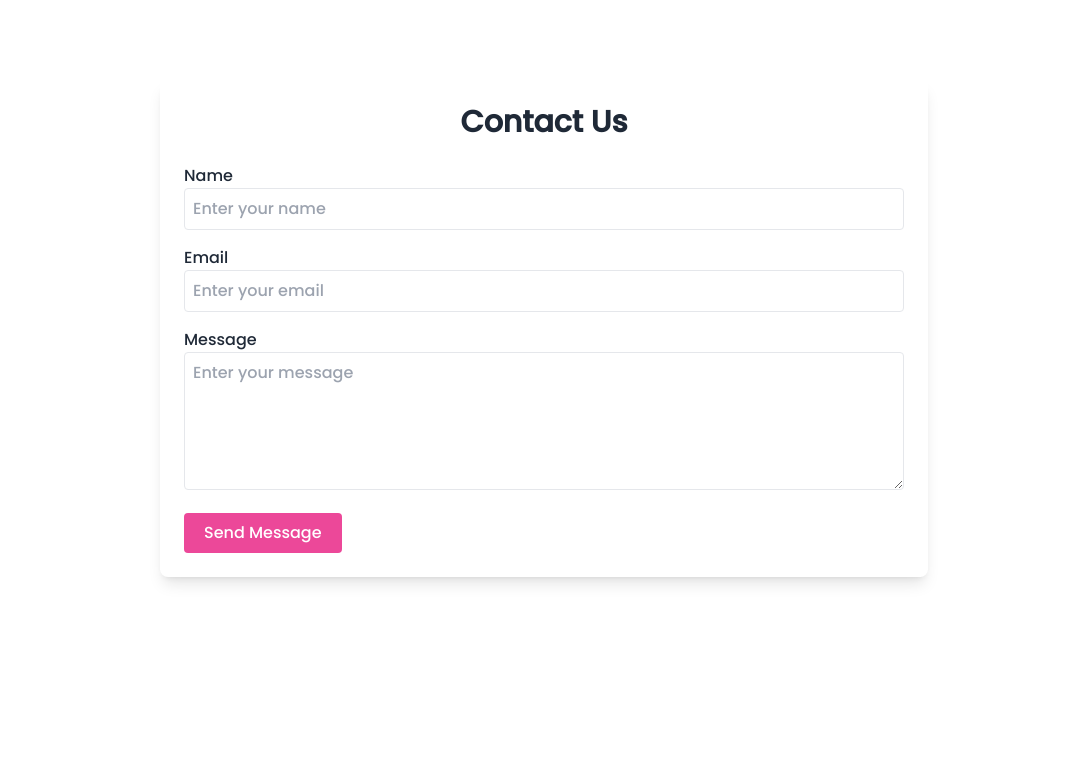
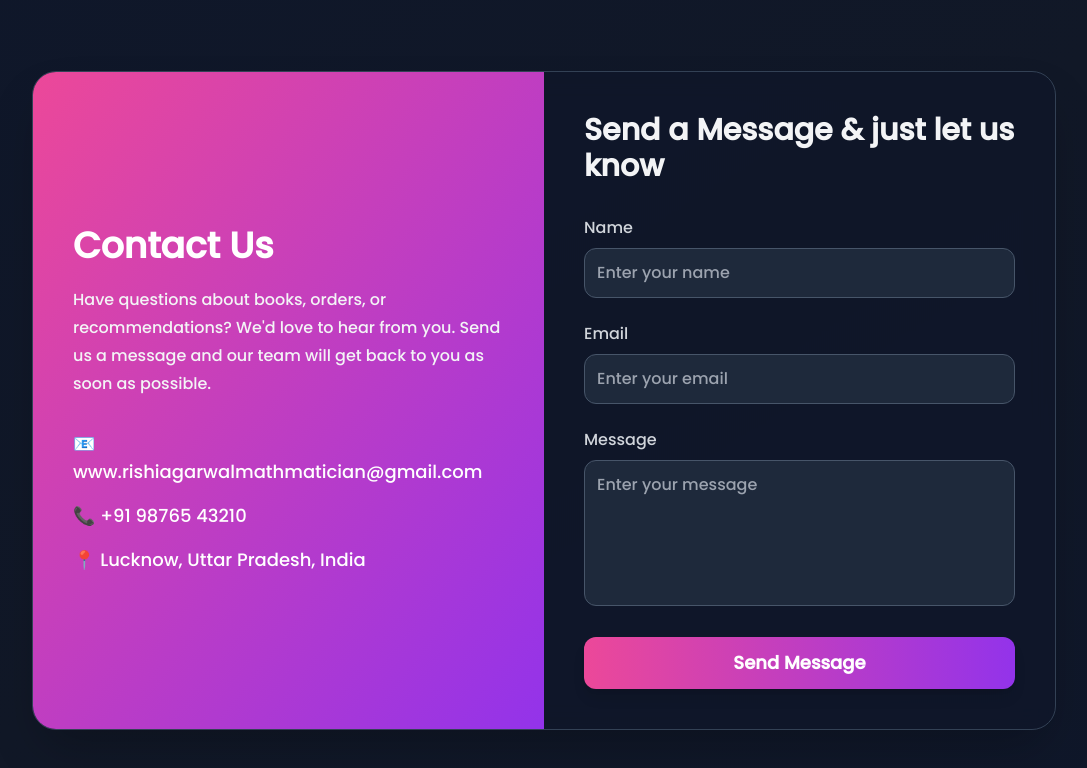
Before and after one commit to rishiagarwal2004/BookStore, a React (Vite) app in the folder Frontend/: page /contact in a window 1280 px wide. Shown: the top 768 px of the page, without its empty margins (96-1183 px from the left). Built offline with nearby package versions, Linux system fonts and the light colour scheme.

Commit message:
Updating tha contact section

```diff
--- a/Frontend/src/components/Contact.jsx
+++ b/Frontend/src/components/Contact.jsx
@@ -29,71 +29,109 @@ function Contact() {
   };
 
   return (
-    <div className="max-w-screen-md mx-auto mt-20 p-6 shadow-lg rounded-lg">
-      <h1 className="text-3xl font-bold text-center mb-6">
+    <div className="min-h-screen flex items-center justify-center px-4 py-16 bg-gradient-to-br from-slate-900 via-[#111827] to-slate-900">
+      <div className="w-full max-w-5xl bg-slate-900/80 backdrop-blur-md border border-slate-700 shadow-2xl rounded-3xl overflow-hidden grid md:grid-cols-2">
+
+        {/* Left Section */}
+        <div className="bg-gradient-to-br from-pink-500 to-purple-600 text-white p-10 flex flex-col justify-center">
+          <h1 className="text-4xl font-bold mb-5">
             Contact Us
           </h1>
 
-      <form onSubmit={handleSubmit(onSubmit)}>
+          <p className="text-gray-100 leading-7 mb-8">
+            Have questions about books, orders, or recommendations?
+            We'd love to hear from you. Send us a message and our
+            team will get back to you as soon as possible.
+          </p>
 
-        <div className="mb-4">
-          <label>Name</label>
+          <div className="space-y-4 text-lg">
+            <p>📧www.rishiagarwalmathmatician@gmail.com</p>
+            <p>📞 +91 98765 43210</p>
+            <p>📍 Lucknow, Uttar Pradesh, India</p>
+          </div>
+        </div>
+
+        {/* Form Section */}
+        <div className="p-8 md:p-10">
+          <h2 className="text-3xl font-bold text-gray-100 mb-8">
+            Send a Message & just let us know
+          </h2>
+
+          <form
+            onSubmit={handleSubmit(onSubmit)}
+            className="space-y-6"
+          >
+            {/* Name */}
+            <div>
+              <label className="block mb-2 text-gray-300 font-medium">
+                Name
+              </label>
 
               <input
                 type="text"
                 placeholder="Enter your name"
-            className="w-full border p-2 rounded"
+                className="w-full bg-slate-800 border border-slate-600 text-white placeholder:text-gray-400 p-3 rounded-xl focus:outline-none focus:ring-2 focus:ring-pink-500 focus:border-pink-500 transition"
                 {...register("name", { required: true })}
               />
 
               {errors.name && (
-            <span className="text-red-500">
+                <span className="text-red-400 text-sm">
                   Name is required
                 </span>
               )}
             </div>
 
-        <div className="mb-4">
-          <label>Email</label>
+            {/* Email */}
+            <div>
+              <label className="block mb-2 text-gray-300 font-medium">
+                Email
+              </label>
 
               <input
                 type="email"
                 placeholder="Enter your email"
-            className="w-full border p-2 rounded"
+                className="w-full bg-slate-800 border border-slate-600 text-white placeholder:text-gray-400 p-3 rounded-xl focus:outline-none focus:ring-2 focus:ring-pink-500 focus:border-pink-500 transition"
                 {...register("email", { required: true })}
               />
 
               {errors.email && (
-            <span className="text-red-500">
+                <span className="text-red-400 text-sm">
                   Email is required
                 </span>
               )}
             </div>
 
-        <div className="mb-4">
-          <label>Message</label>
+            {/* Message */}
+            <div>
+              <label className="block mb-2 text-gray-300 font-medium">
+                Message
+              </label>
 
               <textarea
                 rows="5"
                 placeholder="Enter your message"
-            className="w-full border p-2 rounded"
+                className="w-full bg-slate-800 border border-slate-600 text-white placeholder:text-gray-400 p-3 rounded-xl resize-none focus:outline-none focus:ring-2 focus:ring-pink-500 focus:border-pink-500 transition"
                 {...register("message", { required: true })}
               />
 
               {errors.message && (
-            <span className="text-red-500">
+                <span className="text-red-400 text-sm">
                   Message is required
                 </span>
               )}
             </div>
 
+            {/* Button */}
             <button
-          className="bg-pink-500 hover:bg-pink-700 text-white px-5 py-2 rounded"
+              type="submit"
+              className="w-full bg-gradient-to-r from-pink-500 to-purple-600 hover:from-pink-600 hover:to-purple-700 text-white py-3 rounded-xl font-semibold text-lg transition duration-300 shadow-lg hover:shadow-pink-500/20"
             >
               Send Message
             </button>
+          </form>
+        </div>
 
-      </form>
+      </div>
     </div>
   );
 }
--- a/Frontend/src/components/Footer.jsx
+++ b/Frontend/src/components/Footer.jsx
@@ -2,54 +2,53 @@ import React from "react";
 
 function Footer() {
   return (
-    <div>
-      <hr />
-      <footer className="footer footer-center p-10 text-base-content rounded dark:bg-slate-900 dark:text-white">
-        <nav className="grid grid-flow-col gap-4">
-          <a className="link link-hover">About us</a>
-          <a className="link link-hover">Contact</a>
-          <a className="link link-hover">Jobs</a>
-          <a className="link link-hover">Press kit</a>
+    <div className="mt-12">
+      <hr className="border-slate-700" />
+
+      <footer className="footer footer-center p-10 bg-slate-900 text-white">
+        {/* Links */}
+        <nav className="grid grid-flow-col gap-8 font-medium">
+          <a className="link link-hover hover:text-pink-500 transition duration-300">
+            About us
+          </a>
+          <a className="link link-hover hover:text-pink-500 transition duration-300">
+            Contact
+          </a>
+          <a className="link link-hover hover:text-pink-500 transition duration-300">
+            Jobs
+          </a>
+          <a className="link link-hover hover:text-pink-500 transition duration-300">
+            Press kit
+          </a>
         </nav>
+
+        {/* Social Icons */}
         <nav>
-          <div className="grid grid-flow-col gap-4">
-            <a>
-              <svg
-                xmlns="http://www.w3.org/2000/svg"
-                width="24"
-                height="24"
-                viewBox="0 0 24 24"
-                className="fill-current"
-              >
-                <path d="M24 4.557c-.883.392-1.832.656-2.828.775 1.017-.609 1.798-1.574 2.165-2.724-.951.564-2.005.974-3.127 1.195-.897-.957-2.178-1.555-3.594-1.555-3.179 0-5.515 2.966-4.797 6.045-4.091-.205-7.719-2.165-10.148-5.144-1.29 2.213-.669 5.108 1.523 6.574-.806-.026-1.566-.247-2.229-.616-.054 2.281 1.581 4.415 3.949 4.89-.693.188-1.452.232-2.224.084.626 1.956 2.444 3.379 4.6 3.419-2.07 1.623-4.678 2.348-7.29 2.04 2.179 1.397 4.768 2.212 7.548 2.212 9.142 0 14.307-7.721 13.995-14.646.962-.695 1.797-1.562 2.457-2.549z"></path>
+          <div className="grid grid-flow-col gap-5">
+            <a className="p-3 rounded-full bg-slate-800 hover:bg-pink-500 hover:scale-110 transition-all duration-300 shadow-lg cursor-pointer">
+              <svg xmlns="http://www.w3.org/2000/svg" width="22" height="22" viewBox="0 0 24 24" className="fill-current">
+                <path d="M24 4.557c-.883.392-1.832.656-2.828.775 1.017-.609 1.798-1.574 2.165-2.724-.951.564-2.005.974-3.127 1.195-.897-.957-2.178-1.555-3.594-1.555-3.179 0-5.515 2.966-4.797 6.045-4.091-.205-7.719-2.165-10.148-5.144-1.29 2.213-.669 5.108 1.523 6.574-.806-.026-1.566-.247-2.229-.616-.054 2.281 1.581 4.415 3.949 4.89-.693.188-1.452.232-2.224.084.626 1.956 2.444 3.379 4.6 3.419-2.07 1.623-4.678 2.348-7.29 2.04 2.179 1.397 4.768 2.212 7.548 2.212 9.142 0 14.307-7.721 13.995-14.646.962-.695 1.797-1.562 2.457-2.549z" />
               </svg>
             </a>
-            <a>
-              <svg
-                xmlns="http://www.w3.org/2000/svg"
-                width="24"
-                height="24"
-                viewBox="0 0 24 24"
-                className="fill-current"
-              >
-                <path d="M19.615 3.184c-3.604-.246-11.631-.245-15.23 0-3.897.266-4.356 2.62-4.385 8.816.029 6.185.484 8.549 4.385 8.816 3.6.245 11.626.246 15.23 0 3.897-.266 4.356-2.62 4.385-8.816-.029-6.185-.484-8.549-4.385-8.816zm-10.615 12.816v-8l8 3.993-8 4.007z"></path>
+
+            <a className="p-3 rounded-full bg-slate-800 hover:bg-pink-500 hover:scale-110 transition-all duration-300 shadow-lg cursor-pointer">
+              <svg xmlns="http://www.w3.org/2000/svg" width="22" height="22" viewBox="0 0 24 24" className="fill-current">
+                <path d="M19.615 3.184c-3.604-.246-11.631-.245-15.23 0-3.897.266-4.356 2.62-4.385 8.816.029 6.185.484 8.549 4.385 8.816 3.6.245 11.626.246 15.23 0 3.897-.266 4.356-2.62 4.385-8.816-.029-6.185-.484-8.549-4.385-8.816zm-10.615 12.816v-8l8 3.993-8 4.007z" />
               </svg>
             </a>
-            <a>
-              <svg
-                xmlns="http://www.w3.org/2000/svg"
-                width="24"
-                height="24"
-                viewBox="0 0 24 24"
-                className="fill-current"
-              >
-                <path d="M9 8h-3v4h3v12h5v-12h3.642l.358-4h-4v-1.667c0-.955.192-1.333 1.115-1.333h2.885v-5h-3.808c-3.596 0-5.192 1.583-5.192 4.615v3.385z"></path>
+
+            <a className="p-3 rounded-full bg-slate-800 hover:bg-pink-500 hover:scale-110 transition-all duration-300 shadow-lg cursor-pointer">
+              <svg xmlns="http://www.w3.org/2000/svg" width="22" height="22" viewBox="0 0 24 24" className="fill-current">
+                <path d="M9 8h-3v4h3v12h5v-12h3.642l.358-4h-4v-1.667c0-.955.192-1.333 1.115-1.333h2.885v-5h-3.808c-3.596 0-5.192 1.583-5.192 4.615v3.385z" />
               </svg>
             </a>
           </div>
         </nav>
+
         <aside>
-          <p>Copyright © 2026 - All right reserved by Atlas Industries Ltd</p>
+          <p className="text-sm text-gray-400">
+            Copyright © 2026 - All right reserved by Atlas Industries Ltd.pvt
+          </p>
         </aside>
       </footer>
     </div>
```
Lines whose indentation alone changed are shown as unchanged.
